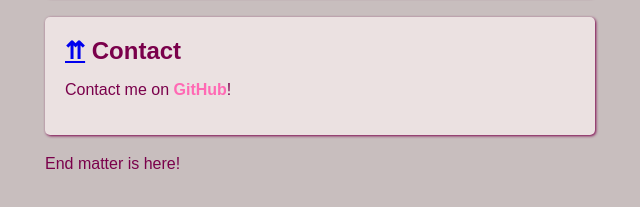
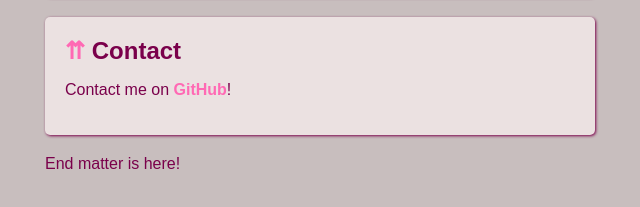
Before and after one commit to fuzzy-boolean/fuzzy-boolean.github.io, a plain HTML site: page index.html in a window 1280 px wide. Shown: the part 1393-1600 px from the top of the page, 320-960 px from the left. Drawn offline with Linux system fonts and the light colour scheme.

Commit message:
Update index.html
oversight

```diff
--- a/index.html
+++ b/index.html
@@ -74,7 +74,7 @@
         </section>
 
         <section id="contact">
-            <h2><a href=#home>⇈</a> Contact</h2>
+            <h2><a href=#home class="regular-link">⇈</a> Contact</h2>
             <p>Contact me on <a href="https://github.com/fuzzy-boolean" class="regular-link">GitHub</a>!</li>
             </p>
         </section>
```
